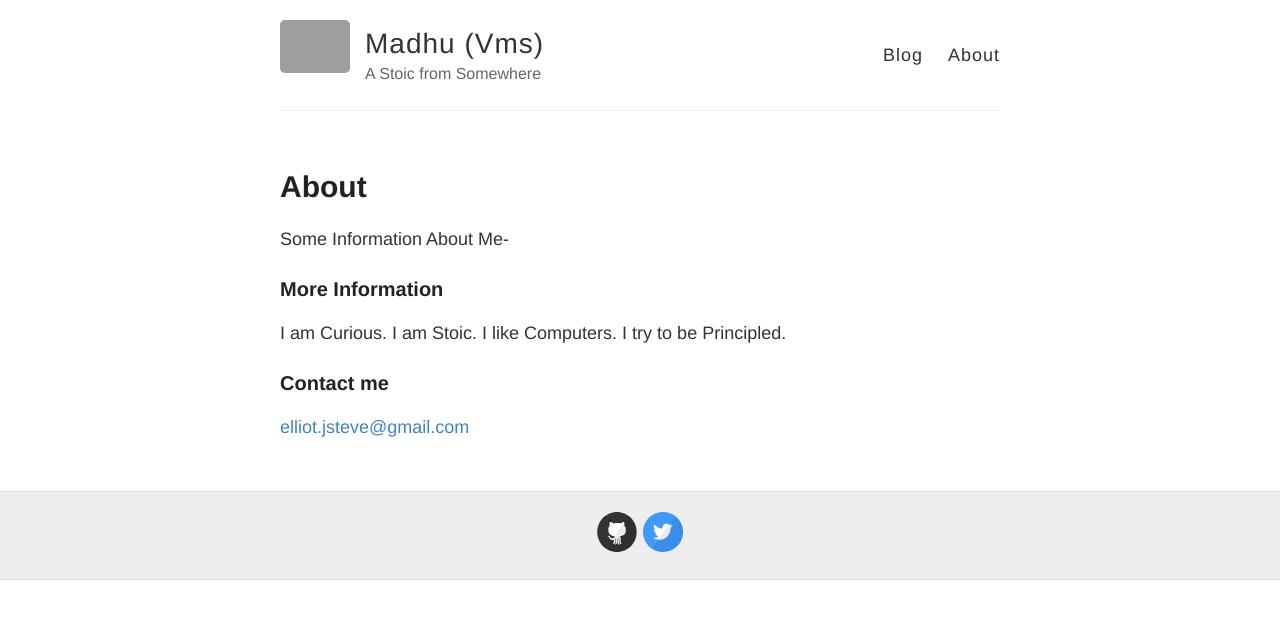
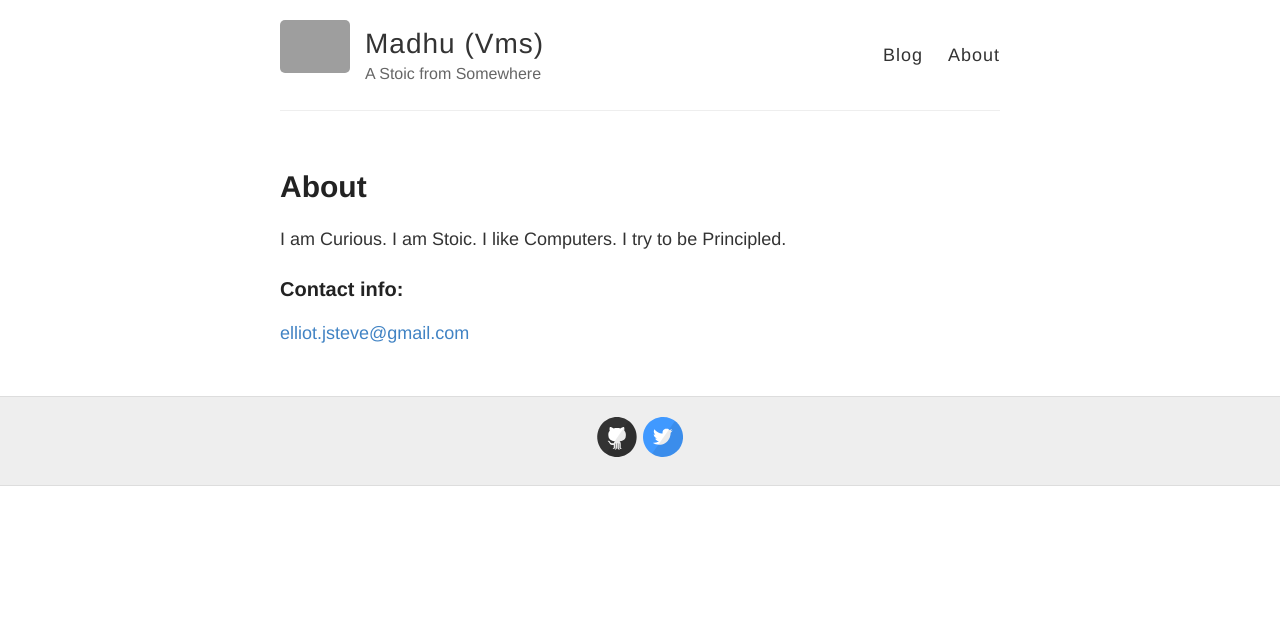
Before and after one commit to elliotjsteve/elliotjsteve.github.io, a Jekyll site: the page built from about.md, in a window 1280 px wide. Shown: the top 619 px of the page. Built offline with Jekyll 4.4.1, drawn with Linux system fonts in a browser that asks for light colours; grey boxes are pictures that could not be loaded.

Commit message:
about edit

```diff
--- a/about.md
+++ b/about.md
@@ -4,15 +4,12 @@ title: About
 permalink: /about/
 ---
 
-Some Information About Me-
-
-### More Information
 
 I am Curious.
 I am Stoic.
 I like Computers.
 I try to be Principled.
 
-### Contact me
+### Contact info:
 
 [elliot.jsteve@gmail.com](mailto:email@domain.com)
```
